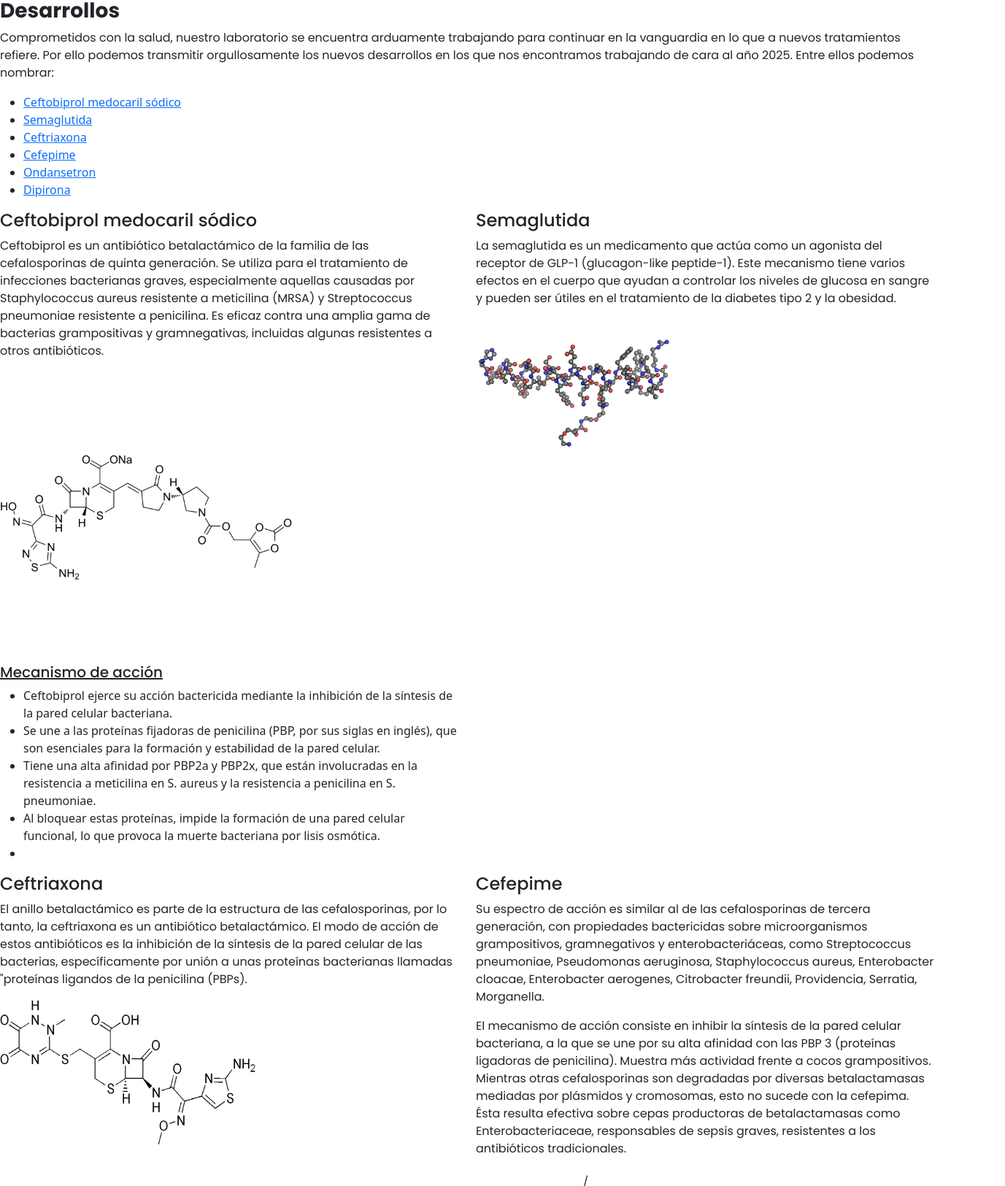
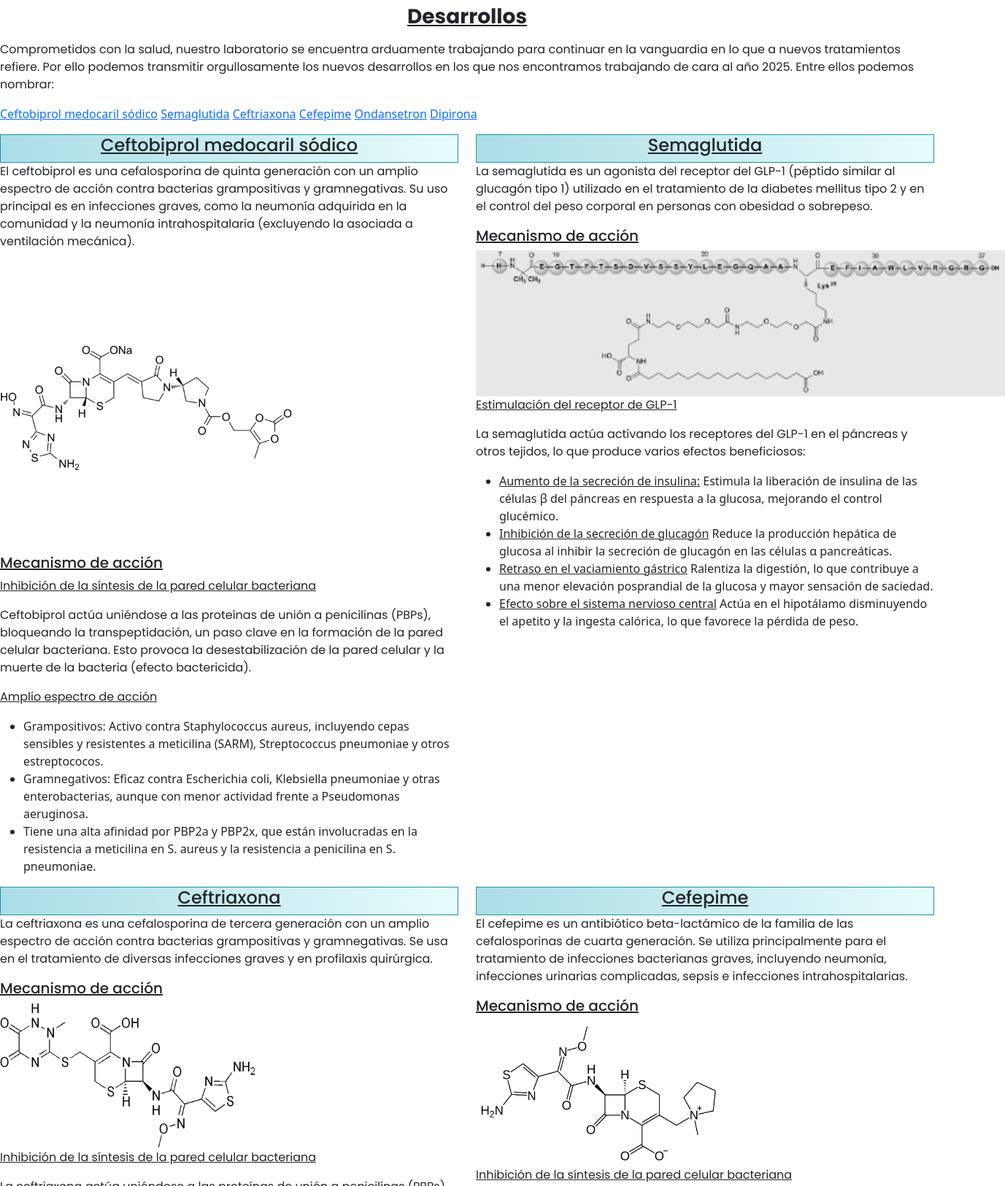
Before and after one commit to prossetto/proyecto, a plain HTML site: page pages/nuevos-proyectos.html in a window 1280 px wide. Shown: the part 174-1799 px from the top of the page at 73% size, 1377 px wide, since content can reach past the window. Drawn offline with nearby package versions, Linux system fonts and the light colour scheme.

Commit message:
modifico la prestaña nuevos proyectos. cambo encabezados y agrego información

```diff
--- a/pages/nuevos-proyectos.html
+++ b/pages/nuevos-proyectos.html
@@ -47,55 +47,84 @@
     <main>
         <h1 class="text-center">Laboratorio Rossetto</h1>
         <h2 class="text-center"><em>30 años de compromiso con la salud</em></h2>
-        <h3><strong>Desarrollos</strong></h3>
+        <h3 class="m-3 text-center"><u><strong>Desarrollos</strong></u></h3>
         <p>Comprometidos con la salud, nuestro laboratorio se encuentra arduamente trabajando para continuar en la vanguardia en lo que a nuevos tratamientos refiere. Por ello podemos transmitir orgullosamente los nuevos desarrollos en los que nos encontramos trabajando de cara al año 2025. Entre ellos podemos nombrar:</p>
-        <ul>
-            <li><a href="#Ceftobiprol">Ceftobiprol medocaril sódico</a></li>
-            <li><a href="#Semaglutida">Semaglutida</a></li>
-            <li><a href="#Ceftriaxona">Ceftriaxona</a></li>
-            <li><a href="#Cefepime">Cefepime</a></li>
-            <li><a href="#Cefepime">Ondansetron</a></li>
-            <li><a href="#Cefepime">Dipirona</a></li>
-        </ul>
+        <div class="table">
+             <a href="#Ceftobiprol">Ceftobiprol medocaril sódico</a></li>
+            <a href="#Semaglutida">Semaglutida</a></li>
+            <a href="#Ceftriaxona">Ceftriaxona</a></li>
+            <a href="#Cefepime">Cefepime</a></li>
+            <a href="#Cefepime">Ondansetron</a></li>
+            <a href="#Cefepime">Dipirona</a></li>
+
+        </div>
         <section>
             <div class="row">
                 <div class="col-sm-6">
-                    <h4 id="Ceftobiprol">Ceftobiprol medocaril sódico</h4>
-                    <p>Ceftobiprol es un antibiótico betalactámico de la familia de las cefalosporinas de quinta generación. Se utiliza para el tratamiento de infecciones bacterianas graves, especialmente aquellas causadas por Staphylococcus aureus resistente a meticilina (MRSA) y Streptococcus pneumoniae resistente a penicilina. Es eficaz contra una amplia gama de bacterias grampositivas y gramnegativas, incluidas algunas resistentes a otros antibióticos.</p>
+                    <div class="titledev"><h4 id="Ceftobiprol">Ceftobiprol medocaril sódico</h4></div>
+                    <p>El ceftobiprol es una cefalosporina de quinta generación con un amplio espectro de acción contra bacterias grampositivas y gramnegativas. Su uso principal es en infecciones graves, como la neumonía adquirida en la comunidad y la neumonía intrahospitalaria (excluyendo la asociada a ventilación mecánica).</p>
                     <img src="../images/Molécula_Ceftobioprol.gif" alt="Molécula Ceftobiprol" height="400" width="auto">
                     <h5><u>Mecanismo de acción</u></h5>
+                    <p><u>Inhibición de la síntesis de la pared celular bacteriana</u></p>
+                    <p>Ceftobiprol actúa uniéndose a las proteínas de unión a penicilinas (PBPs), bloqueando la transpeptidación, un paso clave en la formación de la pared celular bacteriana. Esto provoca la desestabilización de la pared celular y la muerte de la bacteria (efecto bactericida).</p>
+                    <p><u>Amplio espectro de acción</u></p>
                     <ul>
-                        <li>Ceftobiprol ejerce su acción bactericida mediante la inhibición de la síntesis de la pared celular bacteriana.</li>
-                        <li>Se une a las proteínas fijadoras de penicilina (PBP, por sus siglas en inglés), que son esenciales para la formación y estabilidad de la pared celular.</li>
+                        <li>Grampositivos: Activo contra Staphylococcus aureus, incluyendo cepas sensibles y resistentes a meticilina (SARM), Streptococcus pneumoniae y otros estreptococos.</li>
+                        <li>Gramnegativos: Eficaz contra Escherichia coli, Klebsiella pneumoniae y otras enterobacterias, aunque con menor actividad frente a Pseudomonas aeruginosa.</li>
                         <li>Tiene una alta afinidad por PBP2a y PBP2x, que están involucradas en la resistencia a meticilina en S. aureus y la resistencia a penicilina en S. pneumoniae.</li>
-                        <li>Al bloquear estas proteínas, impide la formación de una pared celular funcional, lo que provoca la muerte bacteriana por lisis osmótica.</li>
-                        <li></li>
                     </ul>
                 </div>
                 <div class="col-sm-6">
-                    <h4 id="Semaglutida">Semaglutida</h4>
-                    <p>La semaglutida es un medicamento que actúa como un agonista del receptor de GLP-1 (glucagon-like peptide-1). Este mecanismo tiene varios efectos en el cuerpo que ayudan a controlar los niveles de glucosa en sangre y pueden ser útiles en el tratamiento de la diabetes tipo 2 y la obesidad.</p>
-                    <img src="../images/Semaglutida.png" alt="Molécula de Semaglutida" height="200" width="auto">
+                    <div class="titledev"><h4 id="Semaglutida">Semaglutida</h4></div>
+                    <p>La semaglutida es un agonista del receptor del GLP-1 (péptido similar al glucagón tipo 1) utilizado en el tratamiento de la diabetes mellitus tipo 2 y en el control del peso corporal en personas con obesidad o sobrepeso.</p>
+                    <h5><u>Mecanismo de acción</u></h5>
+                    <img src="../images/Semaglutid.png" alt="Molécula de Semaglutida" height="200" width="auto">
+                    <p><u>Estimulación del receptor de GLP-1</u></p>
+                    <p>La semaglutida actúa activando los receptores del GLP-1 en el páncreas y otros tejidos, lo que produce varios efectos beneficiosos:</p>
+                    <ul>
+                        <li><u>Aumento de la secreción de insulina:</u> Estimula la liberación de insulina de las células β del páncreas en respuesta a la glucosa, mejorando el control glucémico.</li>
+                        <li><u>Inhibición de la secreción de glucagón</u> Reduce la producción hepática de glucosa al inhibir la secreción de glucagón en las células α pancreáticas.</li>
+                        <li><u>Retraso en el vaciamiento gástrico</u> Ralentiza la digestión, lo que contribuye a una menor elevación posprandial de la glucosa y mayor sensación de saciedad.</li>
+                        <li><u>Efecto sobre el sistema nervioso central</u> Actúa en el hipotálamo disminuyendo el apetito y la ingesta calórica, lo que favorece la pérdida de peso.</li>
+                    </ul>
                 </div>
             </div>
             <div class="row">
                 <div class="col-sm-6">
-                    <h4 id="Ceftriaxona">Ceftriaxona</h4>
-                    <p>El anillo betalactámico es parte de la estructura de las cefalosporinas, por lo tanto, la ceftriaxona es un antibiótico betalactámico. El modo de acción de estos antibióticos es la inhibición de la síntesis de la pared celular de las bacterias, específicamente por unión a unas proteínas bacterianas llamadas "proteínas ligandos de la penicilina (PBPs).</p>
+                    <div class="titledev"><h4 id="Ceftriaxona">Ceftriaxona</h4></div>
+                    <p>La ceftriaxona es una cefalosporina de tercera generación con un amplio espectro de acción contra bacterias grampositivas y gramnegativas. Se usa en el tratamiento de diversas infecciones graves y en profilaxis quirúrgica.</p>
+                    <h5><u>Mecanismo de acción</u></h5>
                     <img src="../images/Ceftriaxona.png" alt="Molécula Ceftriaxona" height="200" width="350">
+                    <p><u>Inhibición de la síntesis de la pared celular bacteriana</u></p>
+                    <p>La ceftriaxona actúa uniéndose a las proteínas de unión a penicilinas (PBPs), interfiriendo con la formación de la pared celular de las bacterias. Esto debilita la estructura de la bacteria y provoca su lisis y muerte (efecto bactericida).</p>
+                    <p><u>Amplio espectro de acción</u></p>
+                    <ul>
+                        <li>Grampositivos: Streptococcus pneumoniae, Streptococcus pyogenes, Staphylococcus aureus (pero no SARM).</li>
+                        <li>Gramnegativos: Neisseria meningitidis, Neisseria gonorrhoeae, Haemophilus influenzae, Escherichia coli, Klebsiella pneumoniae y otras enterobacterias.</li>
+                        <li>Actividad en el sistema nervioso central (SNC): Puede atravesar la barrera hematoencefálica, lo que la hace útil en el tratamiento de meningitis bacteriana.</li>
+                    </ul>
                 </div>
                 <div class="col-sm-6">
-                    <h4 id="Cefepime">Cefepime</h4>
-                    <p>Su espectro de acción es similar al de las cefalosporinas de tercera generación, con propiedades bactericidas sobre microorganismos grampositivos, gramnegativos y enterobacteriáceas, como Streptococcus pneumoniae, Pseudomonas aeruginosa, Staphylococcus aureus, Enterobacter cloacae, Enterobacter aerogenes, Citrobacter freundii, Providencia, Serratia, Morganella.</p>
-                    <p>El mecanismo de acción consiste en inhibir la síntesis de la pared celular bacteriana, a la que se une por su alta afinidad con las PBP 3 (proteínas ligadoras de penicilina). Muestra más actividad frente a cocos grampositivos. Mientras otras cefalosporinas son degradadas por diversas betalactamasas mediadas por plásmidos y cromosomas, esto no sucede con la cefepima. Ésta resulta efectiva sobre cepas productoras de betalactamasas como Enterobacteriaceae, responsables de sepsis graves, resistentes a los antibióticos tradicionales.</p>
+                    <div class="titledev"><h4 id="Cefepime">Cefepime</h4></div>
+                    <p>El cefepime es un antibiótico beta-lactámico de la familia de las cefalosporinas de cuarta generación. Se utiliza principalmente para el tratamiento de infecciones bacterianas graves, incluyendo neumonía, infecciones urinarias complicadas, sepsis e infecciones intrahospitalarias.</p>
+                    <h5><u>Mecanismo de acción</u></h5>
                     <img src="../images/Cefepime.png" alt="Molécula Cefepime" height="200" width="350">
+                    <p><u>Inhibición de la síntesis de la pared celular bacteriana</u></p>
+                    <p>El cefepime actúa uniéndose a proteínas de unión a penicilinas (PBPs), esenciales para la síntesis de la pared celular bacteriana. Esto inhibe la transpeptidación y debilita la estructura de la pared celular, provocando la lisis y muerte de la bacteria (efecto bactericida).</p>
+                    <p><u>Amplio espectro de acción</u></p>
+                    <ul>
+                        <li>Activo contra bacterias grampositivas (como Staphylococcus y Streptococcus).</li>
+                        <li>Alta actividad frente a bacterias gramnegativas, incluyendo Pseudomonas aeruginosa.</li>
+                        <li>Mayor estabilidad frente a β-lactamasas en comparación con generaciones previas de cefalosporinas.</li>
+                    </ul>
                 </div>
             </div>
             <div class="row">
                 <div class="col-sm-6">
-                    <h4 id="Ondansetron">Ondansetron</h4>
+                    <div class="titledev"><h4 id="Ondansetron">Ondansetron</h4></div>
                     <p>El ondansetrón es un antiemético que pertenece al grupo de los antagonistas selectivos de los receptores de serotonina 5-HT₃. Su principal función es prevenir y tratar las náuseas y vómitos inducidos por quimioterapia, radioterapia y postoperatorios.</p>
                     <h5><u>Mecanismo de acción</u></h5>
+                    <img src="../images/ondansetron.png" alt="Molécula Ondansetron" height="auto" width="200">
                     <p><u>Bloqueo de los receptores 5-HT₃  El ondansetrón actúa como antagonista selectivo de los receptores de serotonina 5-HT₃, que están localizados en:</u></p>
                     <ul>
                         <li>Sistema nervioso central (SNC) → En el área postrema del bulbo raquídeo (zona gatillo quimiorreceptora del centro del vómito)</li>
@@ -105,10 +134,10 @@
                     </ul>
                     <p><u>Reducción del reflejo del vómito: </u>  Durante la quimioterapia o radioterapia, se libera serotonina (5-HT) en el intestino delgado, lo que activa los receptores 5-HT₃ y envía señales al cerebro para inducir el vómito. El ondansetrón bloquea estos receptores, impidiendo la activación del centro del vómito en el SNC.</p>
                     <p><u>Efecto antiemético</u>: Como resultado, el ondansetrón previene y alivia las náuseas y vómitos causados por quimioterapia, radioterapia y anestesia postoperatoria.</p>
-                    <img src="../images/ondansetron.png" alt="Molécula Ondansetron" height="auto" width="200">
+
                 </div>
                 <div class="col-sm-6">
-                    <h4 id="Dipirona">Dipirona</h4>
+                    <div class="titledev"><h4 id="Dipirona">Dipirona</h4></div>
                     <p>La dipirona (también conocida como metamizol) es un analgésico, antipirético y espasmolítico. Se utiliza principalmente para el tratamiento del dolor moderado a severo y la fiebre alta que no responde a otros antipiréticos.</p>
                     <h5><u>Mecanismo de acción</u></h5>
                     <img src="../images/dipirona.jpg" alt="Molécula Dipirona" height="200" width="350">
--- a/styles/style.css
+++ b/styles/style.css
@@ -118,3 +118,9 @@ p,h1,h2,h3,h4,h5{
   justify-content: center;
 }
 }
+.titledev{
+  background: linear-gradient( to right, #abdde6, #e6fcfc);
+  border: 1px #1995AD solid;
+  text-align: center;
+  text-decoration: underline;
+}
```
Also changed, not shown: images/Semaglutid.png (added).
